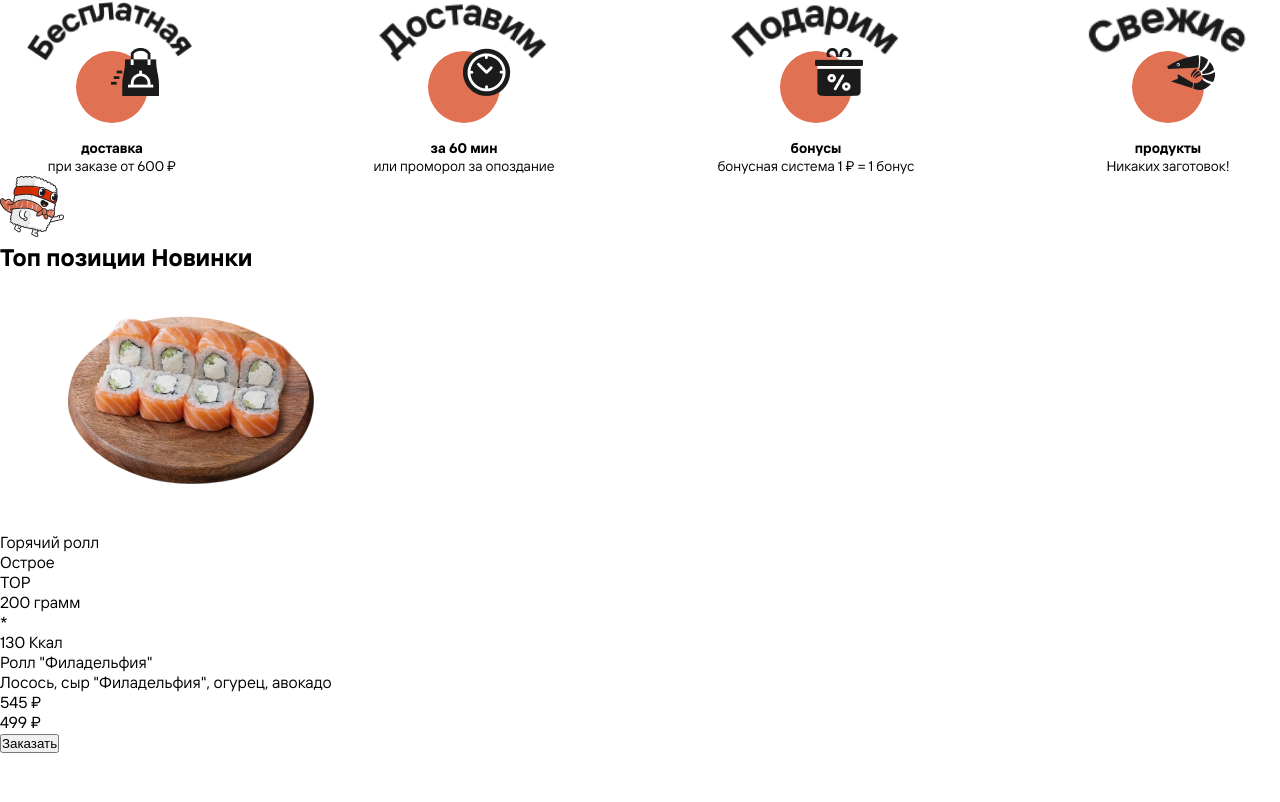
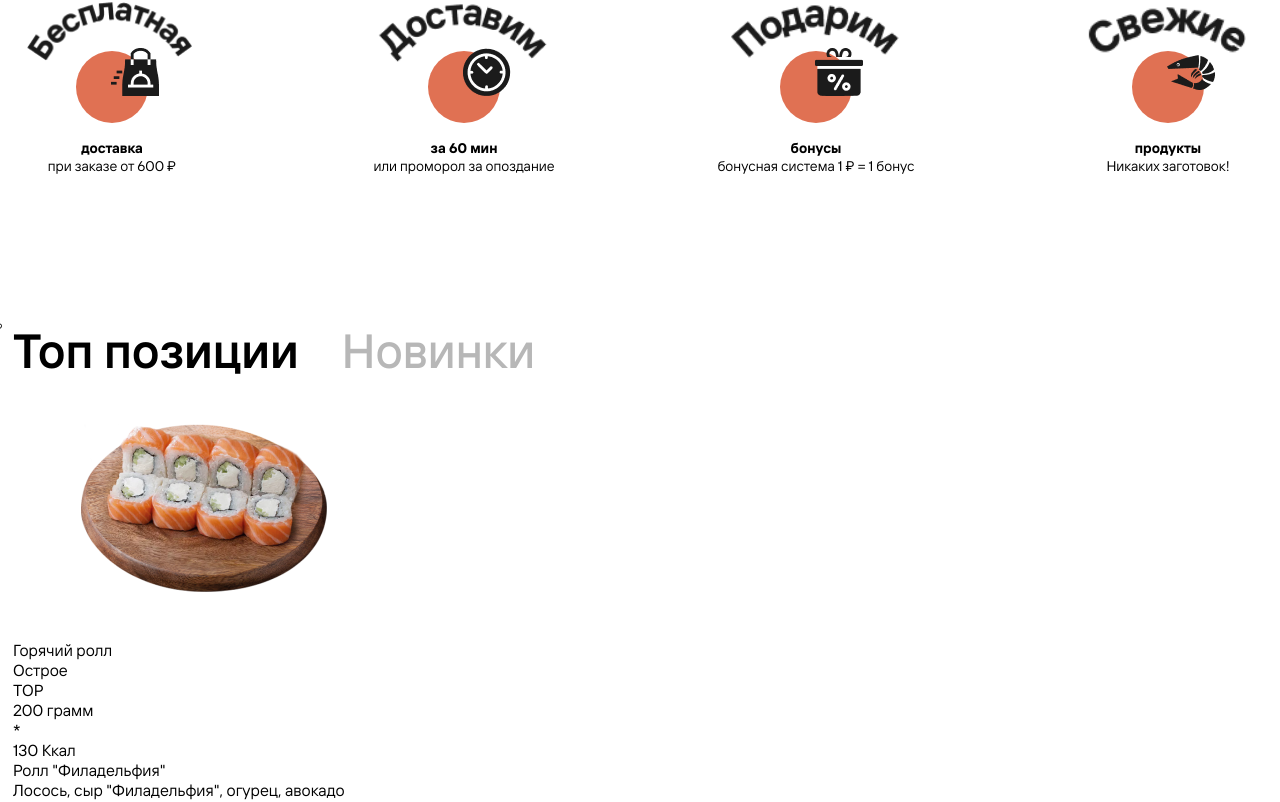
Before and after one commit to Axent13/riksha-food-order, a React (Create React App) app: page / in a window 1280 px wide. Shown: the part 800-1602 px from the top of the page. Built offline with nearby package versions, Linux system fonts and the light colour scheme.

Commit message:
Стилизовал компонент SectionHeader

```diff
--- /dev/null
+++ b/src/components/common/sectionHeader/sectionHeader.jsx
@@ -0,0 +1,32 @@
+import React from 'react';
+import PropTypes from 'prop-types';
+import './sectionHeader.scss';
+
+const SectionHeader = ({ text, subText, leftTopImg, rightCenterImg }) => {
+  return (
+    <div className='section-header'>
+      {leftTopImg && (
+        <img className='section-header__left-top-img' src={leftTopImg} />
+      )}
+      <h2 className='section-header__text'>
+        {text}{' '}
+        {subText && <span className='section-header__subtext'>{subText}</span>}
+        {rightCenterImg && (
+          <img
+            className='section-header__right-center-img'
+            src={rightCenterImg}
+          />
+        )}
+      </h2>
+    </div>
+  );
+};
+
+SectionHeader.propTypes = {
+  text: PropTypes.string.isRequired,
+  subText: PropTypes.string,
+  leftTopImg: PropTypes.string,
+  rightCenterImg: PropTypes.string,
+};
+
+export default SectionHeader;
--- /dev/null
+++ b/src/components/common/sectionHeader/sectionHeader.scss
@@ -0,0 +1,21 @@
+.section-header {
+  position: relative;
+
+  &__left-top-img {
+    position: absolute;
+    top: -2.3rem;
+    left: -4.7rem;
+  }
+
+  &__text {
+    font-weight: 600;
+    font-size: 3rem;
+  }
+
+  &__subtext {
+    font-weight: 500;
+    font-size: 3rem;
+    color: #B7B7B7;
+    padding-left: 2rem;
+  }
+}
--- a/src/components/sectionHeader.jsx
+++ /dev/null
@@ -1,23 +0,0 @@
-import React from 'react';
-import PropTypes from 'prop-types';
-
-const SectionHeader = ({ text, subText, leftTopImg, rightCenterImg }) => {
-  return (
-    <div className='section-header'>
-      {leftTopImg && <img src={leftTopImg} />}
-      <h2>
-        {text} {subText && <span>{subText}</span>}
-      </h2>
-      {rightCenterImg && <img src={rightCenterImg} />}
-    </div>
-  );
-};
-
-SectionHeader.propTypes = {
-  text: PropTypes.string.isRequired,
-  subText: PropTypes.string,
-  leftTopImg: PropTypes.string,
-  rightCenterImg: PropTypes.string,
-};
-
-export default SectionHeader;
--- a/src/layouts/mainpage.jsx
+++ b/src/layouts/mainpage.jsx
@@ -9,7 +9,7 @@ import hugRollsImg from '../assets/hug-rolls.png';
 import happyRollImg from '../assets/happy-roll.png';
 import tableRollImg from '../assets/table-roll.png';
 import messageRollImg from '../assets/message-roll.png';
-import SectionHeader from '../components/sectionHeader';
+import SectionHeader from '../components/common/sectionHeader/sectionHeader';
 import TopPositions from '../components/ui/topPositions/topPositions';
 import FeaturesList from '../components/common/features/featuresList';
 
@@ -24,12 +24,14 @@ const Mainpage = () => {
       <div className='mainpage__features-list'>
         <FeaturesList />
       </div>
+      <div className='mainpage__top-positions'>
         <SectionHeader
           text='Топ позиции'
           subText='Новинки'
           leftTopImg={topRollImg}
         />
         <TopPositions />
+      </div>
       <SectionHeader text='Комбо меню' rightCenterImg={hugRollsImg} />
       <SectionHeader text='Акции' rightCenterImg={happyRollImg} />
       <SectionHeader text='Категории' rightCenterImg={tableRollImg} />
--- a/src/layouts/mainpage.scss
+++ b/src/layouts/mainpage.scss
@@ -7,4 +7,8 @@
     max-width: 78.375rem;
     margin: 2.2rem auto 0;
   }
+  &__top-positions {
+    max-width: 78.375rem;
+    margin: 9.1rem auto 0;
+  }
 }
```
Lines whose indentation alone changed are shown as unchanged.
